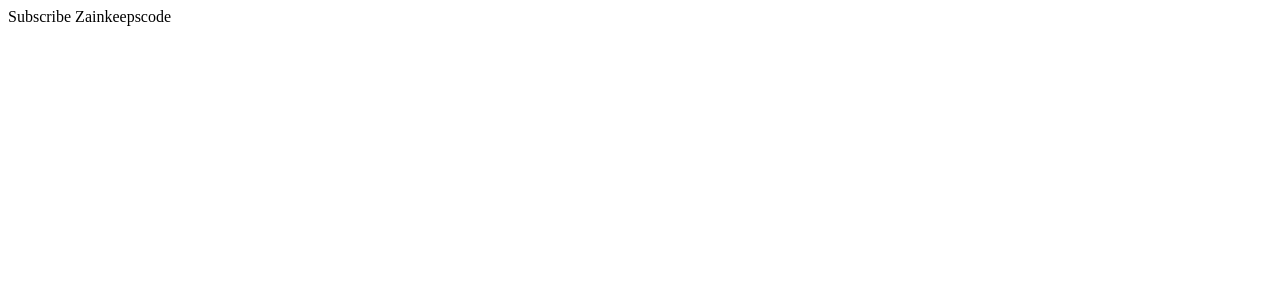
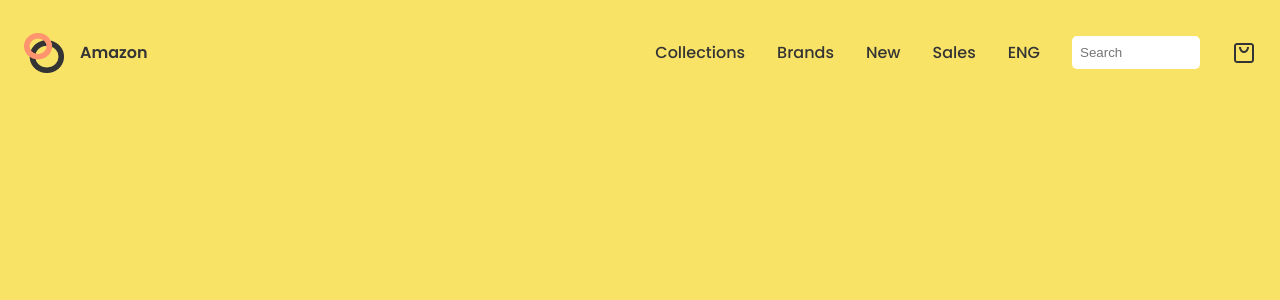
Before and after one commit to rimon005/E-commerce-skin-product, a React (Create React App) app: page / in a window 1280 px wide. Shown: the top 300 px of the page. Built offline with nearby package versions, Linux system fonts and the light colour scheme.

Commit message:
create hader and style

```diff
--- a/src/App.js
+++ b/src/App.js
@@ -1,9 +1,10 @@
 import "./App.css";
+import Header from "./components/Header/Header";
 
 function App() {
   return (
     <div className="App">
-      <span>Subscribe Zainkeepscode</span>
+      <Header />
     </div>
   );
 }
--- /dev/null
+++ b/src/components/Header/Header.js
@@ -0,0 +1,36 @@
+import React from 'react';
+import css from './Header.module.css';
+import Logo from '../../assets/logo.png'
+import { CgShoppingBag } from 'react-icons/cg'
+const Header = () => {
+    return (
+        <div className={css.container}>
+            {/* Left side */}
+
+            <div className={css.logo}>
+                <img src={Logo} alt="" />
+                <span>Amazon</span>
+            </div>
+
+            {/* Right side */}
+
+            <div className={css.right}>
+                <div className={css.menu}>
+                    <ul className={css.menu}>
+                        <li>Collections</li>
+                        <li>Brands</li>
+                        <li>New</li>
+                        <li>Sales</li>
+                        <li>ENG</li>
+                    </ul>
+                </div>
+
+                <input placeholder='Search' type="text" className={css.search} />
+
+                <CgShoppingBag className={css.cart} />
+            </div>
+        </div>
+    );
+};
+
+export default Header;
--- /dev/null
+++ b/src/components/Header/Header.module.css
@@ -0,0 +1,55 @@
+.container{
+    display: flex;
+    padding: 1.5rem;
+}
+
+.logo{
+    display: flex;
+    align-items: center;
+    flex: 1;
+    gap: 1rem;
+}
+
+.logo>img{
+    width: 2.5rem;
+    height: 2.5rem;
+}
+
+.logo>span{
+    font-weight: 600;
+}
+
+.right{
+    display: flex;
+    gap: 2rem;
+    align-items: center;
+    justify-content: center;
+}
+
+
+.menu{
+    display: flex;
+    gap: 2rem;
+    font-weight: 500;
+    list-style: none;
+}
+
+.menu>li:hover{
+    color: #fe956f;
+    cursor: pointer;
+}
+
+.search{
+    width: 7rem;
+    height: 30%;
+    outline:none;
+    border: none;
+    border-radius: 5px;
+    padding: 0.5rem;
+}
+
+.cart{
+    width: 1.5rem;
+    height: 1.5rem;
+    cursor: pointer;
+}
--- a/src/index.css
+++ b/src/index.css
@@ -0,0 +1,11 @@
+@import url('https://fonts.googleapis.com/css2?family=Poppins:wght@400;500;600;700&display=swap');
+
+
+body{
+    margin: 0;
+    font-family: 'Poppins', sans-serif;
+    background: var(--bg);
+    transition: all 3ms ease;
+    color: var(--black);
+    scroll-behavior: smooth;
+}
```
